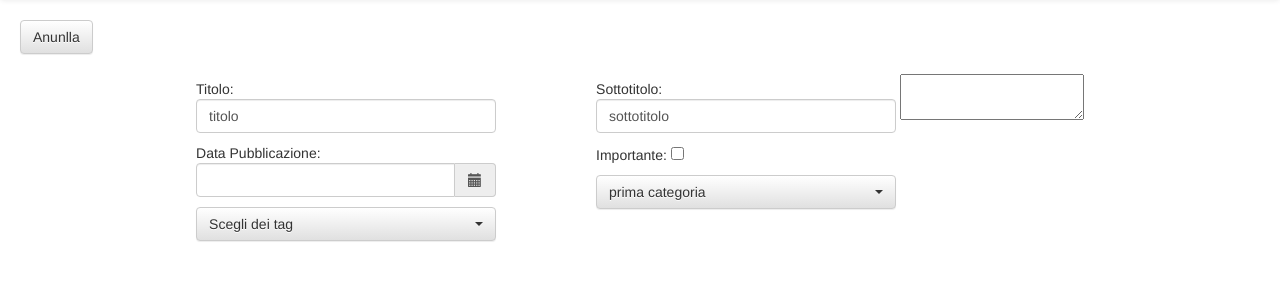
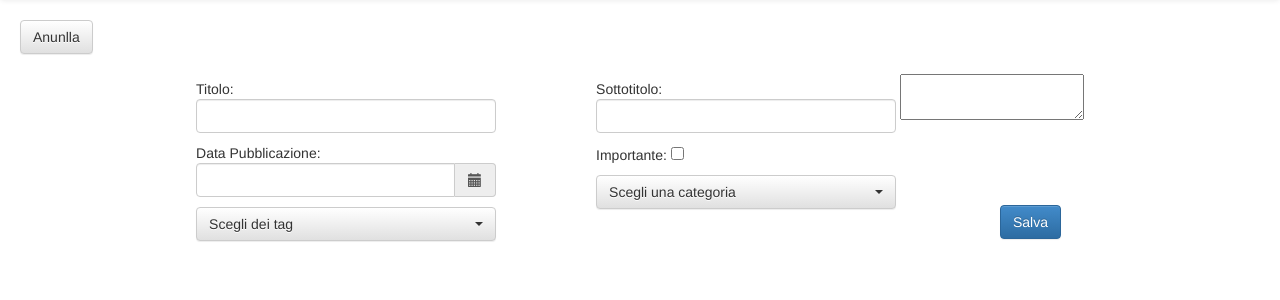
Before and after one commit to mik115/NewsManager, a PHP site: page /contents/editNews.php in a window 1280 px wide. Shown: the part 52-352 px from the top of the page. Run offline with PHP 8.4, Linux system fonts and the light colour scheme; the visitor is signed in with stand-in values (Sample User, id 1); some libraries are stand-ins or nearby versions.

Commit message:
aggiunto popup di conferma del salvataggio, creazione della struttura della funzione di salvataggio della news.

```diff
--- a/contents/editNews.php
+++ b/contents/editNews.php
@@ -33,33 +33,48 @@
 			<input id='backButton' type='button' class='btn btn-default' value='Anunlla'/>
 			<div id='metaContent'>
 				<div class='leftDiv'>
-					<div class='formRow'>Titolo: <input class='form-control' value='titolo'/></div>
+					<div class='formRow'>Titolo: <input ng-model='title' class='form-control' value='titolo'/></div>
 					<div class='formRow'>
 						Data Pubblicazione:
 						<div class="form-group">
 							<div class='input-group date' id='datetimepicker1'>
-								<input type='text' class="form-control" data-format="ddd DD-MM-YYYY HH:mm" />
+								<input ng-model='date' type='text' class="form-control" data-format="ddd DD-MM-YYYY HH:mm" />
 								<span class="input-group-addon">
 									<span class="glyphicon glyphicon-calendar"></span>
 								</span>
 							</div>
 						</div>
 					</div>
-					<select id='tagsSelection' class='selectpicker' multiple data-live-search="true"
+					<select ng-model='tagSelect' id='tagsSelection' class='selectpicker' multiple data-live-search="true"
     						  title='Scegli dei tag' data-selected-text-format="count>2" data-count-selected-text="{0} selected" data-size=10>
 						<!--qui ci vanno i possibili tags-->
 						<option ng-repeat='tag in tags' value='{{tag.id}}'>{{tag.nome}}</option>
 					</select>
 				</div>
 				<div class='rightDiv'>
-					<div class='formRow'>Sottotitolo: <input class='form-control' value='sottotitolo'/></div>
-					<div class='formRow'>Importante: <input type='checkbox'/></div>
-					<select id='categoryButton' class='selectpicker' data-live-search="true" title='Scegli una categoria' data-size=10>
+					<div class='formRow'>Sottotitolo: <input ng-model='subtitle' class='form-control' value='sottotitolo'/></div>
+					<div class='formRow'>Importante: <input ng-model='important' type='checkbox'/></div>
+					<select ng-model='catSelect' id='categoryButton' class='selectpicker' data-live-search="true" title='Scegli una categoria' data-size=10>
     					<option ng-repeat='category in categories' value='{{category.id}}'>{{category.nome}}</option>
 					</select>
 				</div>
 			</div>
+			<input id='saveButton' type ='button' class='btn btn-primary' value='Salva' data-toggle="modal" data-target="#myModal"/>
 			<textarea id='textEditor'>{{newsBody}}</textarea>
+			<!-- modal window-->
+			<div class="modal fade" id="myModal" tabindex="-1" role="dialog" aria-labelledby="myModalLabel" aria-hidden="true">
+				<div class="modal-dialog">
+					<div class="modal-content">
+						<div class="modal-body">
+							Sei sicuro di voler salvare la news?
+						</div>
+						<div class="modal-footer">
+							<button type="button" class="btn btn-default" data-dismiss="modal">Annulla</button>
+							<button type="button" class="btn btn-primary" ng-click='save()'>Salva</button>
+						</div>
+					</div><!-- /.modal-content -->
+				</div><!-- /.modal-dialog -->
+			</div><!-- /.modal -->
 		</div>
 	<?php }
 
--- a/script/editNews.js
+++ b/script/editNews.js
@@ -15,6 +15,14 @@ mainModule.controller('mainCtrl', function mainCtrl($scope, classPage, $location
 		//TODO qui instanzio le azioni per la modifica della news indicata dall'id...quindi anche il caricamento del corpo e metadati della news
 	}else{
 		//TODO qui instanzio le azioni specifiche per la creazione di una nuova news
+	}
+
+	$scope.save = function(){
+		//TODO inserire qui le azioni per il salvataggio della news...
+		//capire quali sono i campi obbligatori e quelli opzionali ed effettuare un controllo sui primi.
+		if (!$scope.title || $scope.title=="") {
+			var aaaa=0;
+		}
 	}
 
 	$scope.tags = [
--- a/style/editNews.css
+++ b/style/editNews.css
@@ -41,3 +41,9 @@
 	margin-right: 100px;
 	width: 300px;
 }
+
+#saveButton{
+	margin-top: 131px;
+	position: absolute;
+	margin-left: 100px;
+}
```
